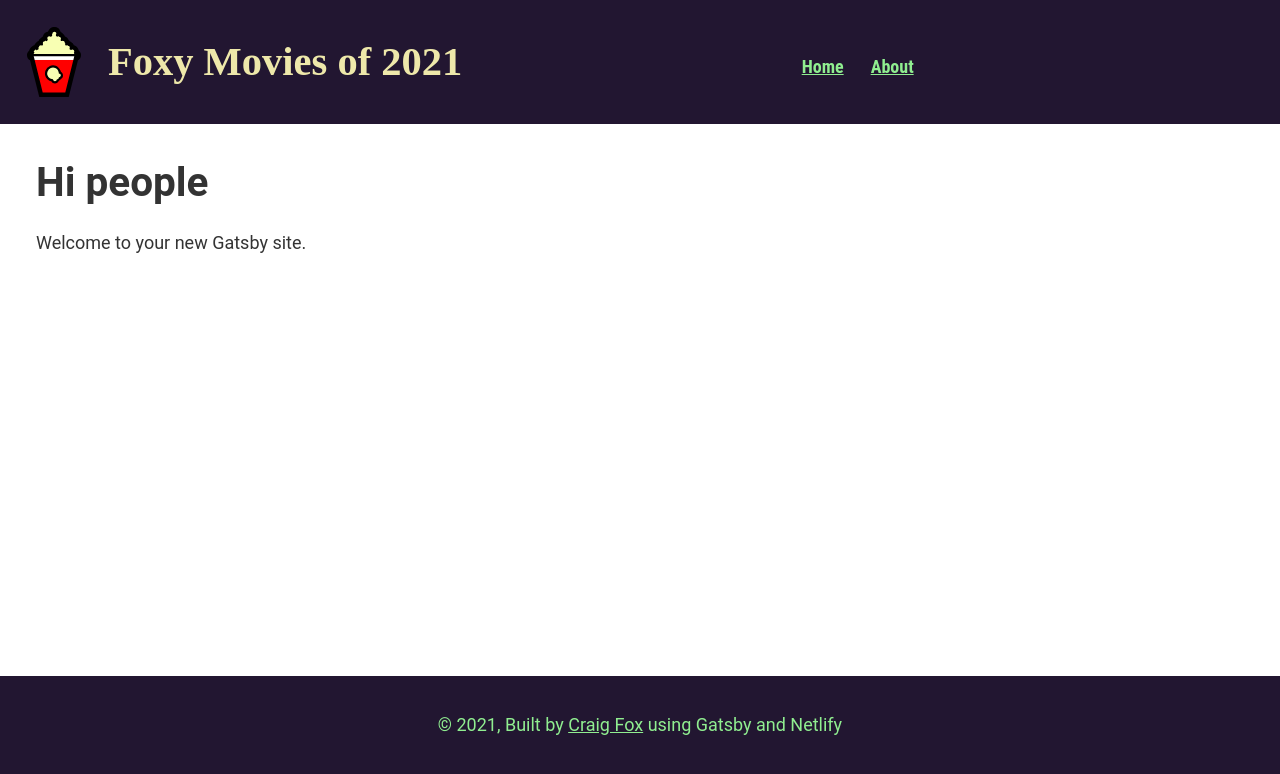
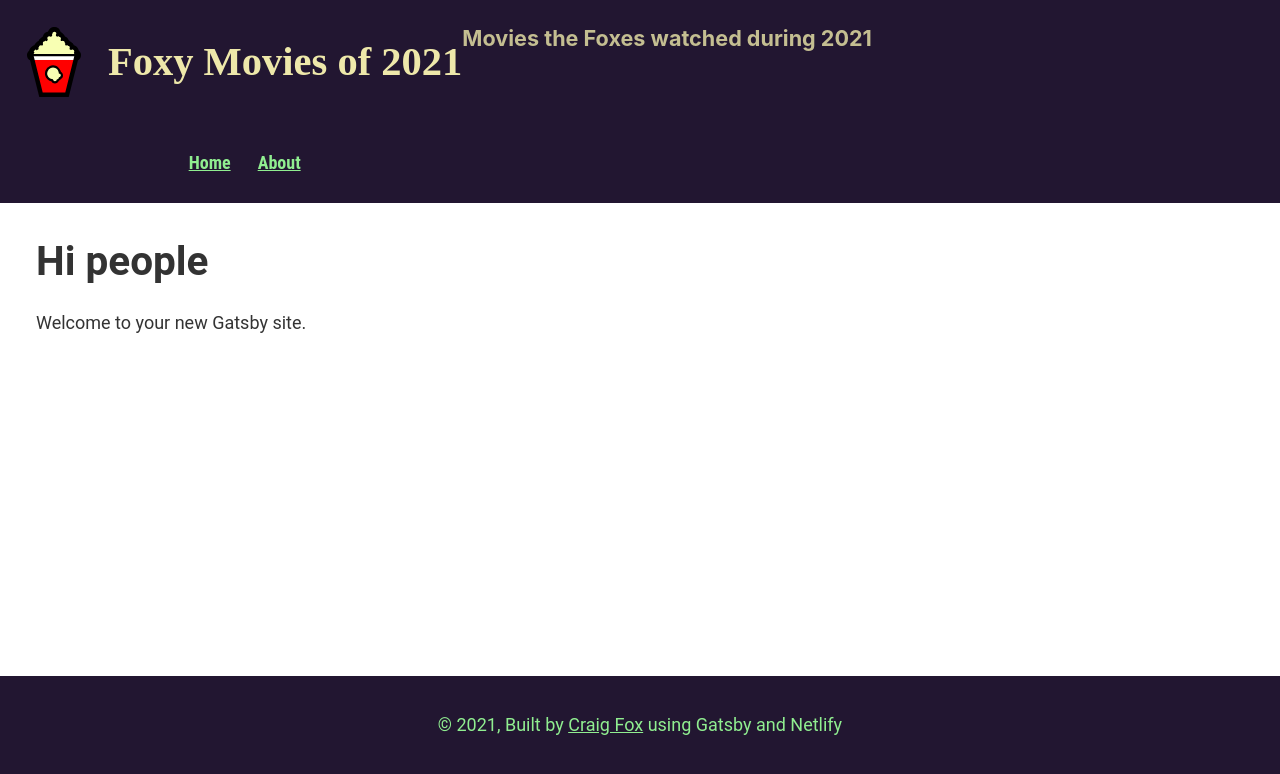
Before and after one commit to craigwfox/fox-2021-movies-gatsby, a Gatsby site: page / in a window 1280 px wide. Built offline with nearby package versions, Linux system fonts and the light colour scheme; Gatsby itself is replaced by a stand-in of ours.

Commit message:
added description to header

```diff
--- a/src/components/header.js
+++ b/src/components/header.js
@@ -4,14 +4,15 @@ import { Link } from "gatsby"
 
 import headerLogo from "../images/popcorn.svg"
 
-const Header = ({ siteTitle }) => (
+const Header = ({ siteTitle, siteDescription }) => (
   <header className="site-header">
-    <h1 style={{ margin: 0 }}>
+    <h1>
       <Link to="/" className="site-logo">
         <img src={headerLogo} alt="A bucket of popcorn" className="site-logo" />
         {siteTitle}
       </Link>
     </h1>
+    <h2>{siteDescription}</h2>
     <nav className="nav-main">
       <Link to="/">Home</Link>
       <Link to="/support/about">About</Link>
@@ -21,10 +22,12 @@ const Header = ({ siteTitle }) => (
 
 Header.propTypes = {
   siteTitle: PropTypes.string,
+  siteDescription: PropTypes.string,
 }
 
 Header.defaultProps = {
   siteTitle: ``,
+  siteDescription: ``,
 }
 
 export default Header
--- a/src/components/layout.js
+++ b/src/components/layout.js
@@ -18,6 +18,7 @@ const Layout = ({ children }) => {
       site {
         siteMetadata {
           title
+          description
         }
       }
     }
@@ -25,7 +26,10 @@ const Layout = ({ children }) => {
 
   return (
     <>
-      <Header siteTitle={data.site.siteMetadata?.title || `Title`} />
+      <Header
+        siteTitle={data.site.siteMetadata?.title || `Title`}
+        siteDescription={data.site.siteMetadata?.description || `Description`}
+      />
       <main id="maincontent" className="main">
         {children}
       </main>
```
